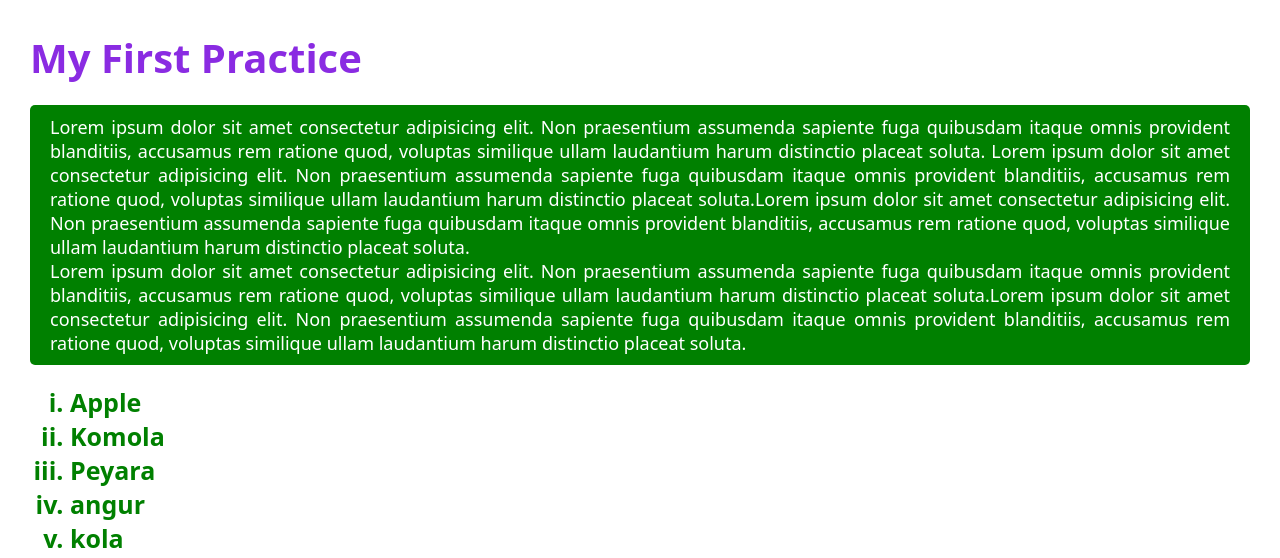
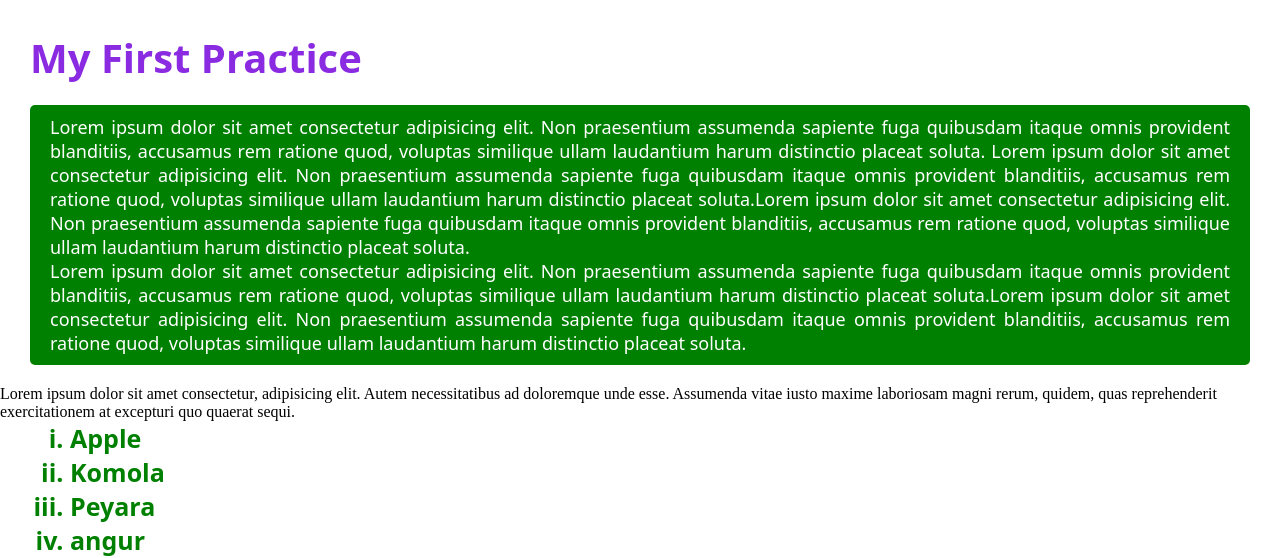
Before and after one commit to sumonmiaofc/Portfolio, a plain HTML site: page index.html in a window 1280 px wide. Shown: the top 558 px of the page. Drawn offline with Linux system fonts and the light colour scheme.

Commit message:
second commit

```diff
--- a/index.html
+++ b/index.html
@@ -17,6 +17,10 @@
     <p>Lorem ipsum dolor sit amet consectetur adipisicing elit. Non praesentium assumenda sapiente fuga quibusdam itaque omnis provident blanditiis, accusamus rem ratione quod, voluptas similique ullam laudantium harum distinctio placeat soluta.Lorem ipsum dolor sit amet consectetur adipisicing elit. Non praesentium assumenda sapiente fuga quibusdam itaque omnis provident blanditiis, accusamus rem ratione quod, voluptas similique ullam laudantium harum distinctio placeat soluta.</p>
     </div>
 
+    <div>
+        <p>Lorem ipsum dolor sit amet consectetur, adipisicing elit. Autem necessitatibus ad doloremque unde esse. Assumenda vitae iusto maxime laboriosam magni rerum, quidem, quas reprehenderit exercitationem at excepturi quo quaerat sequi.</p>
+    </div>
+
     <div class="div">
         <ol type="i">
             <li>Apple</li>
```
